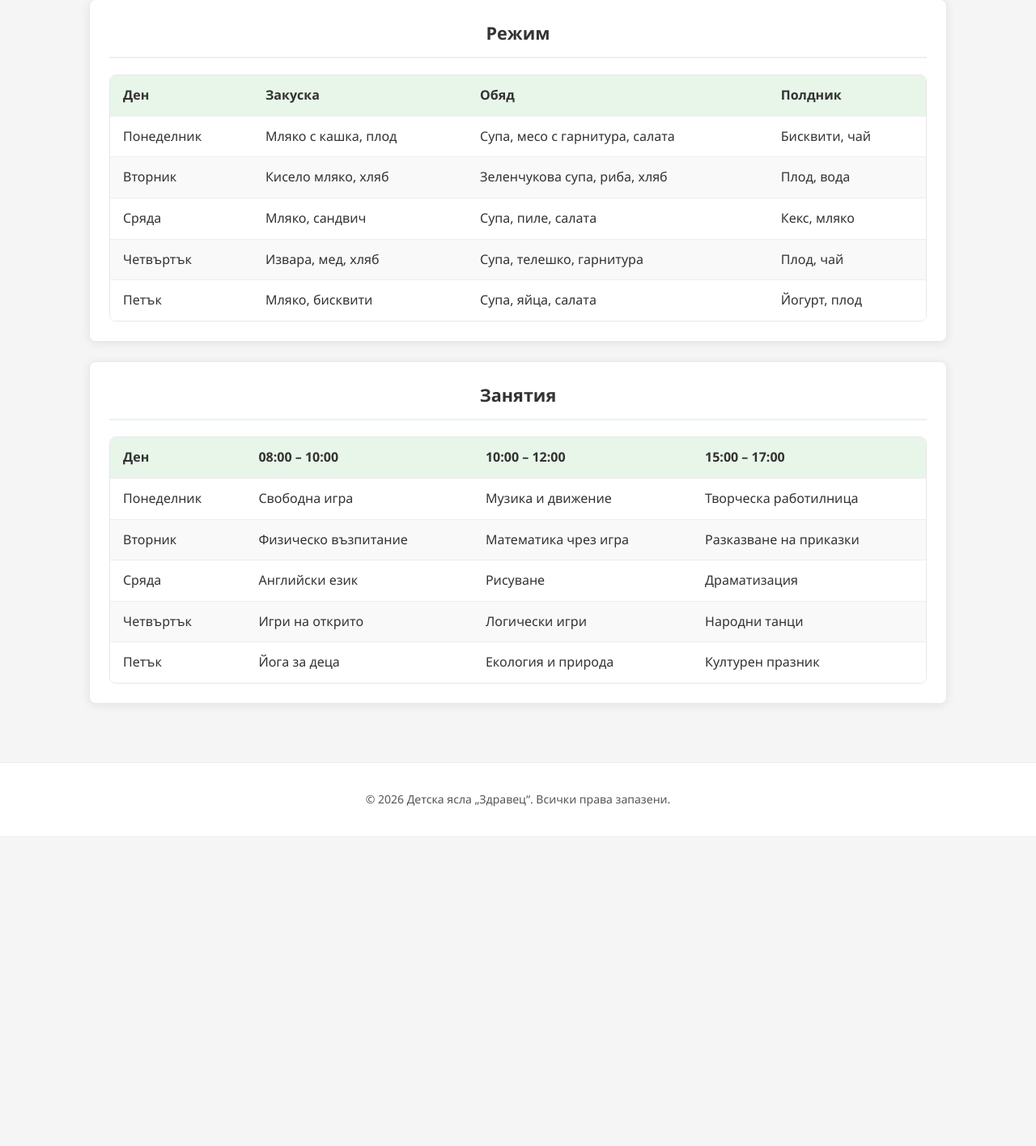
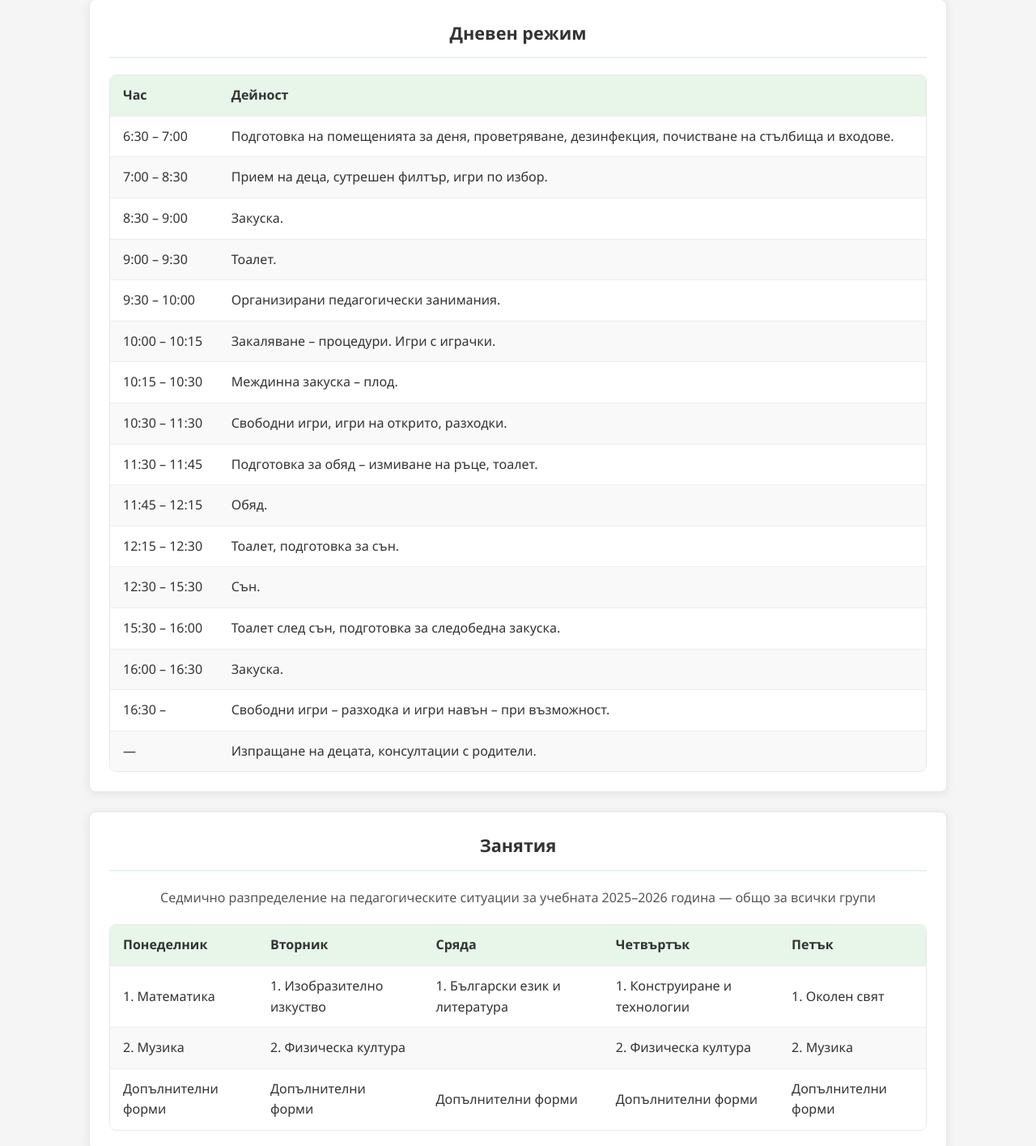
Before and after one commit to AleksievBorislav/demoProj, a plain HTML site: page informacia.html in a window 1280 px wide. Shown: the part 596-2011 px from the top of the page at 81% size. Before the commit the page ends 1628 px from the top, so only its background shows below. Drawn offline with Linux system fonts and the light colour scheme.

Commit message:
adjust information table

```diff
--- a/css/style.css
+++ b/css/style.css
@@ -224,6 +224,15 @@ main {
 
 .content-section .table-wrap {
   box-shadow: none;
+}
+
+.schedule-caption {
+  text-align: center;
+  margin-bottom: 1.25rem;
+}
+
+.schedule-caption p {
+  margin: 0;
 }
 
 table {
--- a/informacia.html
+++ b/informacia.html
@@ -42,23 +42,32 @@
       </section>
 
       <section class="content-section">
-        <h2 class="section-title">Режим</h2>
+        <h2 class="section-title">Дневен режим</h2>
         <div class="table-wrap">
         <table>
           <thead>
             <tr>
-              <th>Ден</th>
-              <th>Закуска</th>
-              <th>Обяд</th>
-              <th>Полдник</th>
+              <th>Час</th>
+              <th>Дейност</th>
             </tr>
           </thead>
           <tbody>
-            <tr><td>Понеделник</td><td>Мляко с кашка, плод</td><td>Супа, месо с гарнитура, салата</td><td>Бисквити, чай</td></tr>
-            <tr><td>Вторник</td><td>Кисело мляко, хляб</td><td>Зеленчукова супа, риба, хляб</td><td>Плод, вода</td></tr>
-            <tr><td>Сряда</td><td>Мляко, сандвич</td><td>Супа, пиле, салата</td><td>Кекс, мляко</td></tr>
-            <tr><td>Четвъртък</td><td>Извара, мед, хляб</td><td>Супа, телешко, гарнитура</td><td>Плод, чай</td></tr>
-            <tr><td>Петък</td><td>Мляко, бисквити</td><td>Супа, яйца, салата</td><td>Йогурт, плод</td></tr>
+            <tr><td>6:30 – 7:00</td><td>Подготовка на помещенията за деня, проветряване, дезинфекция, почистване на стълбища и входове.</td></tr>
+            <tr><td>7:00 – 8:30</td><td>Прием на деца, сутрешен филтър, игри по избор.</td></tr>
+            <tr><td>8:30 – 9:00</td><td>Закуска.</td></tr>
+            <tr><td>9:00 – 9:30</td><td>Тоалет.</td></tr>
+            <tr><td>9:30 – 10:00</td><td>Организирани педагогически занимания.</td></tr>
+            <tr><td>10:00 – 10:15</td><td>Закаляване – процедури. Игри с играчки.</td></tr>
+            <tr><td>10:15 – 10:30</td><td>Междинна закуска – плод.</td></tr>
+            <tr><td>10:30 – 11:30</td><td>Свободни игри, игри на открито, разходки.</td></tr>
+            <tr><td>11:30 – 11:45</td><td>Подготовка за обяд – измиване на ръце, тоалет.</td></tr>
+            <tr><td>11:45 – 12:15</td><td>Обяд.</td></tr>
+            <tr><td>12:15 – 12:30</td><td>Тоалет, подготовка за сън.</td></tr>
+            <tr><td>12:30 – 15:30</td><td>Сън.</td></tr>
+            <tr><td>15:30 – 16:00</td><td>Тоалет след сън, подготовка за следобедна закуска.</td></tr>
+            <tr><td>16:00 – 16:30</td><td>Закуска.</td></tr>
+            <tr><td>16:30 –</td><td>Свободни игри – разходка и игри навън – при възможност.</td></tr>
+            <tr><td>—</td><td>Изпращане на децата, консултации с родители.</td></tr>
           </tbody>
         </table>
       </div>
@@ -66,22 +75,42 @@
 
       <section class="content-section">
         <h2 class="section-title">Занятия</h2>
+        <div class="content-text schedule-caption">
+          <p>Седмично разпределение на педагогическите ситуации за учебната 2025–2026 година — общо за всички групи</p>
+        </div>
         <div class="table-wrap">
         <table>
           <thead>
             <tr>
-              <th>Ден</th>
-              <th>08:00 – 10:00</th>
-              <th>10:00 – 12:00</th>
-              <th>15:00 – 17:00</th>
+              <th>Понеделник</th>
+              <th>Вторник</th>
+              <th>Сряда</th>
+              <th>Четвъртък</th>
+              <th>Петък</th>
             </tr>
           </thead>
           <tbody>
-            <tr><td>Понеделник</td><td>Свободна игра</td><td>Музика и движение</td><td>Творческа работилница</td></tr>
-            <tr><td>Вторник</td><td>Физическо възпитание</td><td>Математика чрез игра</td><td>Разказване на приказки</td></tr>
-            <tr><td>Сряда</td><td>Английски език</td><td>Рисуване</td><td>Драматизация</td></tr>
-            <tr><td>Четвъртък</td><td>Игри на открито</td><td>Логически игри</td><td>Народни танци</td></tr>
-            <tr><td>Петък</td><td>Йога за деца</td><td>Екология и природа</td><td>Културен празник</td></tr>
+            <tr>
+              <td>1. Математика</td>
+              <td>1. Изобразително изкуство</td>
+              <td>1. Български език и литература</td>
+              <td>1. Конструиране и технологии</td>
+              <td>1. Околен свят</td>
+            </tr>
+            <tr>
+              <td>2. Музика</td>
+              <td>2. Физическа култура</td>
+              <td></td>
+              <td>2. Физическа култура</td>
+              <td>2. Музика</td>
+            </tr>
+            <tr>
+              <td>Допълнителни форми</td>
+              <td>Допълнителни форми</td>
+              <td>Допълнителни форми</td>
+              <td>Допълнителни форми</td>
+              <td>Допълнителни форми</td>
+            </tr>
           </tbody>
         </table>
       </div>
```
Also changed, not shown: 1 other file.
